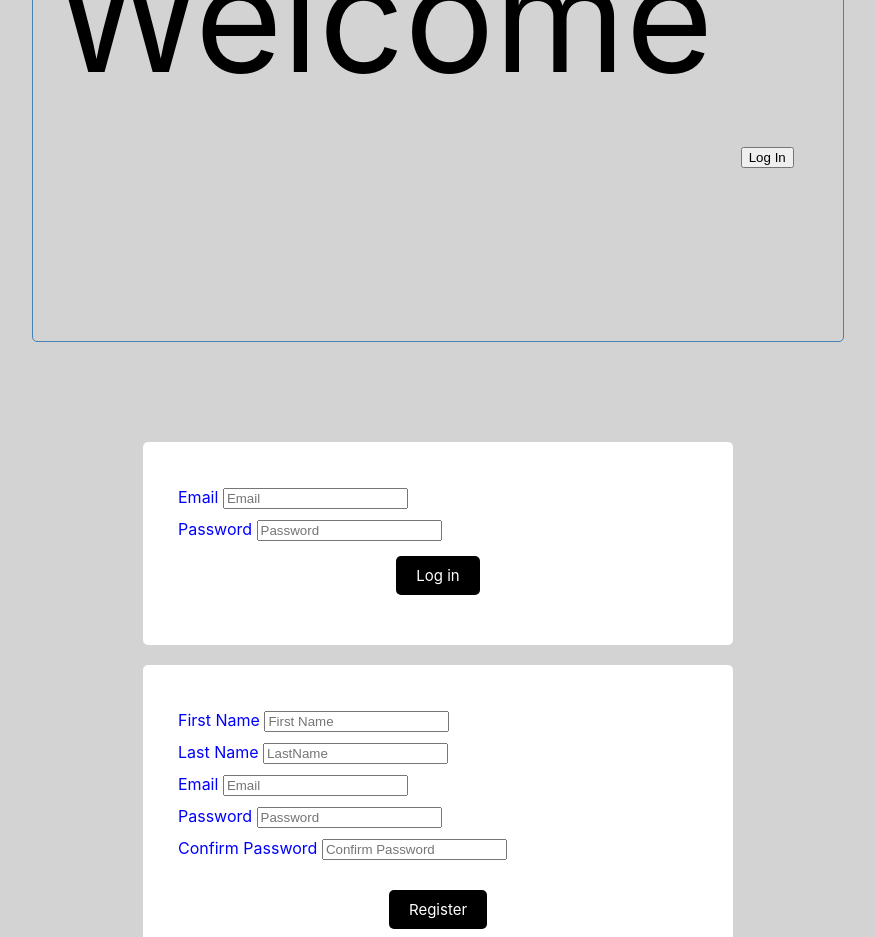
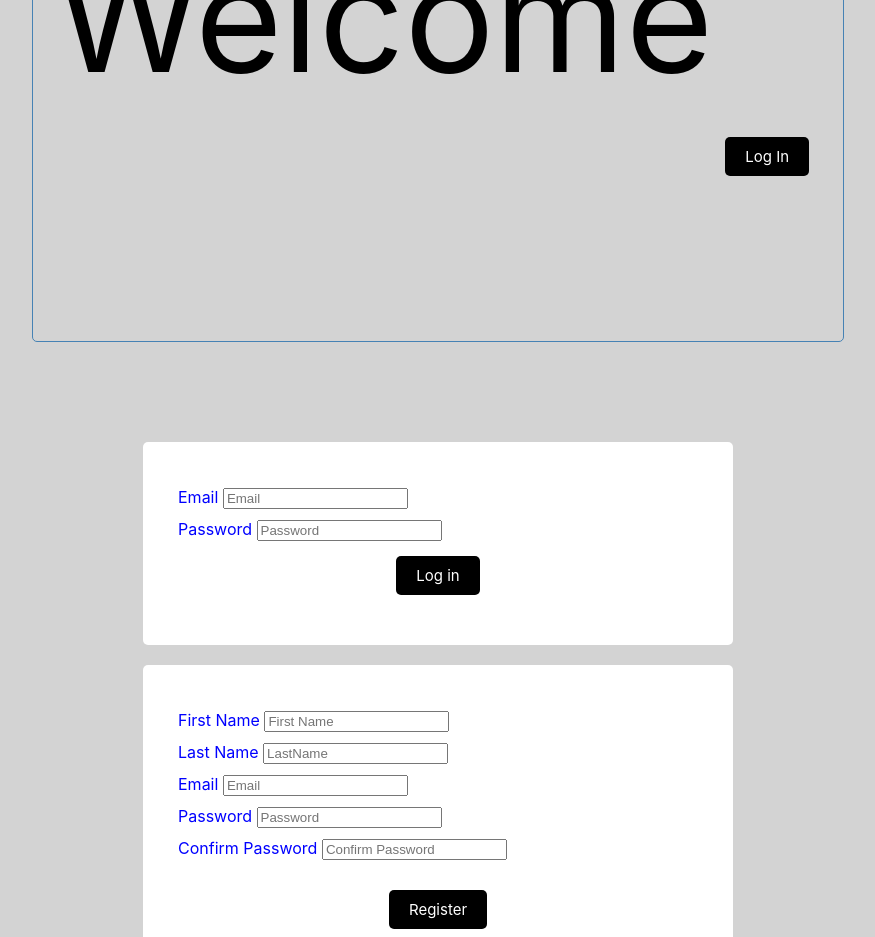
Before and after one commit to s-a-mb/recruit-project, a React (Create React App) app: page / in a window 1280 px wide. Shown: the part 1120-2057 px from the top of the page, without its empty margins (202-1077 px from the left). Built offline with nearby package versions, Linux system fonts and the light colour scheme.

Commit message:
button work
sdfsdf

```diff
--- a/src/components/Welcome/Button.js
+++ b/src/components/Welcome/Button.js
@@ -7,7 +7,7 @@ const Button = () => {
         <button className='btn'>
           Register
         </button>
-        <button classname='btn2'>
+        <button className='btn2'>
           Log In
         </button>
       </div>
```
